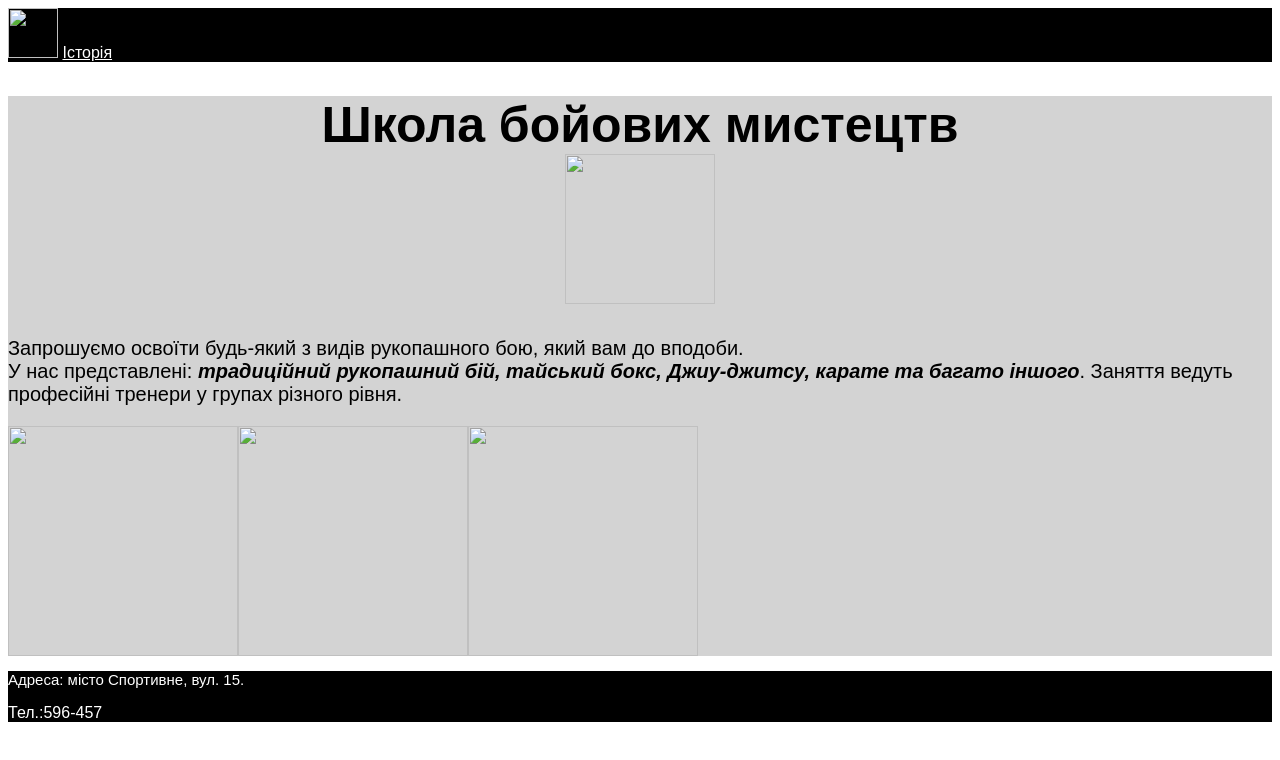
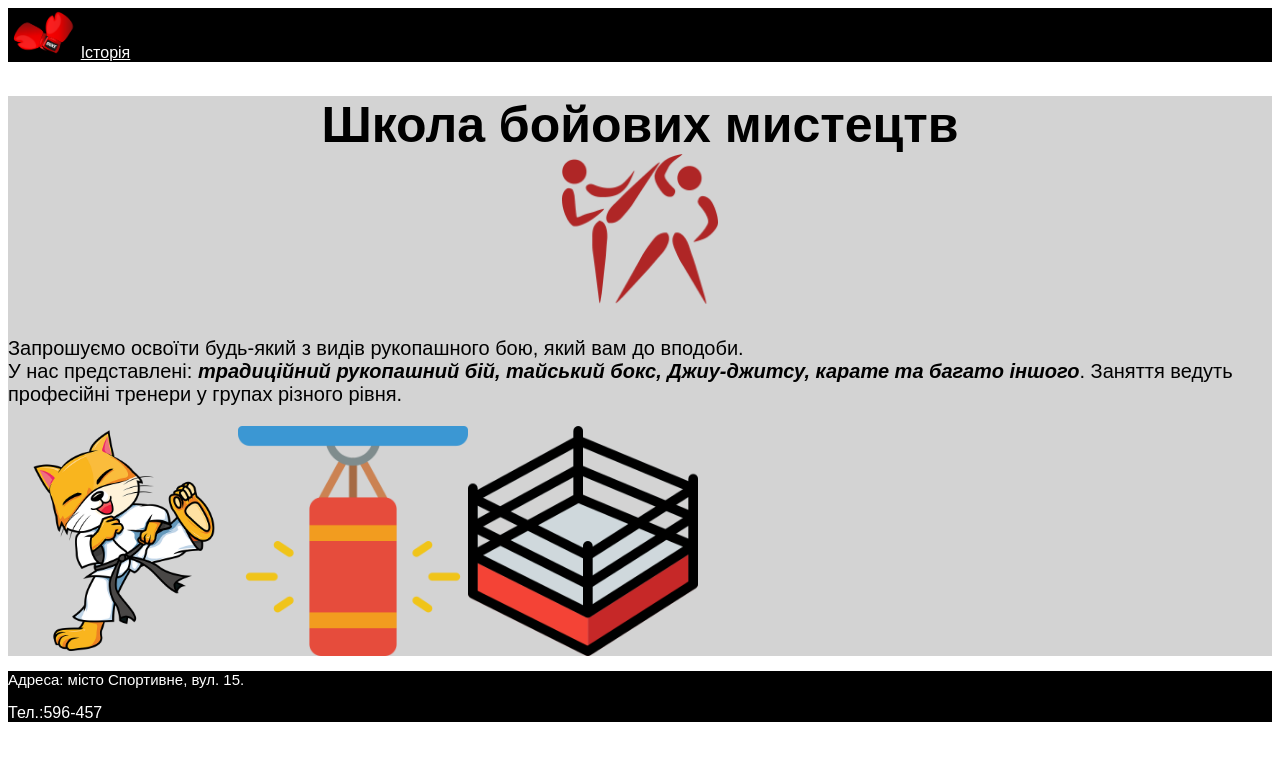
Before and after one commit to VikaKhaustova/My_site, a plain HTML site: page index.html in a window 1280 px wide. Drawn offline with Linux system fonts and the light colour scheme.

Commit message:
Update index.html

```diff
--- a/index.html
+++ b/index.html
@@ -2,14 +2,14 @@
     <title>Школа бойових мистецтв</title>
     <body style="font-family:sans-serif">
     <header style="background-color:black">
-        <img src="/uploads/2020/10/boxing-1293088_640_0_1602494675.png" height="50px"/>
+        <img src="folder/1.png" height="50px"/>
         <a href="https://uk.wikipedia.org/wiki/%D0%91%D0%BE%D0%B9%D0%BE%D0%B2%D1%96_%D0%BC%D0%B8%D1%81%D1%82%D0%B5%D1%86%D1%82%D0%B2%D0%B0" style="color:white">Історія</a>
     </header>
     <main style="background-color:lightgray">
         <h1 style="font-size:50px;background-color:lightgray; text-align:center">Школа бойових мистецтв<br/>
-        <img src="/uploads/2020/10/thai-boxing-297023_1280_0_1602496230.png" height="150"/></h1>
+        <img src="folder/2.png" height="150"/></h1>
         <p style="font-size:20px">Запрошуємо освоїти будь-який з видів рукопашного бою, який вам до вподоби. <br/>У нас представлені: <b><i>традиційний рукопашний бій, тайський бокс, Джиу-джитсу, карате та багато іншого</i></b>. Заняття ведуть професійні тренери у групах різного рівня.</p>
-        <img src="/uploads/2020/10/karate-4575114_640_0_1602523338.png" height="230px";/><img src="/uploads/2020/10/punching-bag_0_1602525500.png" height="230px";/><img src="/uploads/2020/10/boxing-ring_0_1602525156.png" height="230px";/>
+        <img src="folder/3.png" height="230px";/><img src="folder/4.png" height="230px";/><img src="folder/5.png" height="230px";/>
     </main>
     <footer style="background-color:black;color:white;">
         <p style="font-size:15px"> Адреса: місто Спортивне, вул. 15.</p>
```
